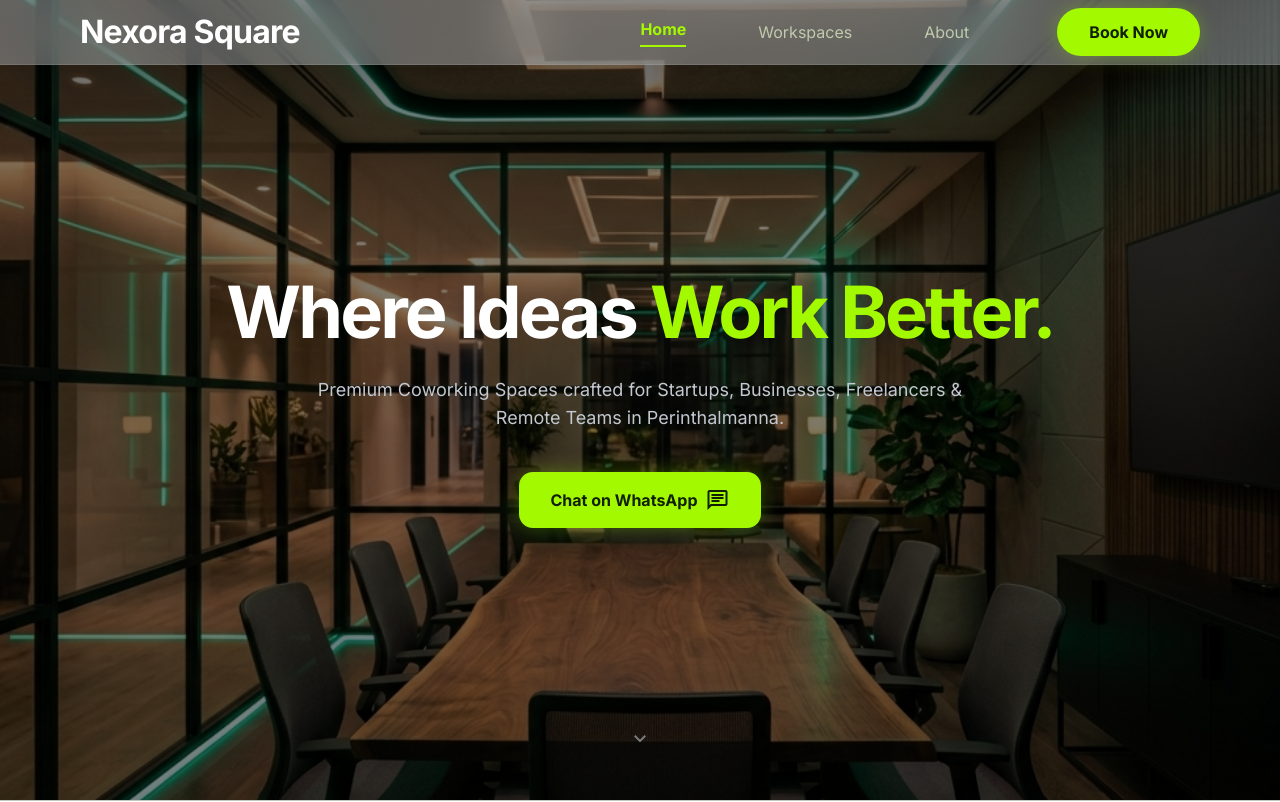
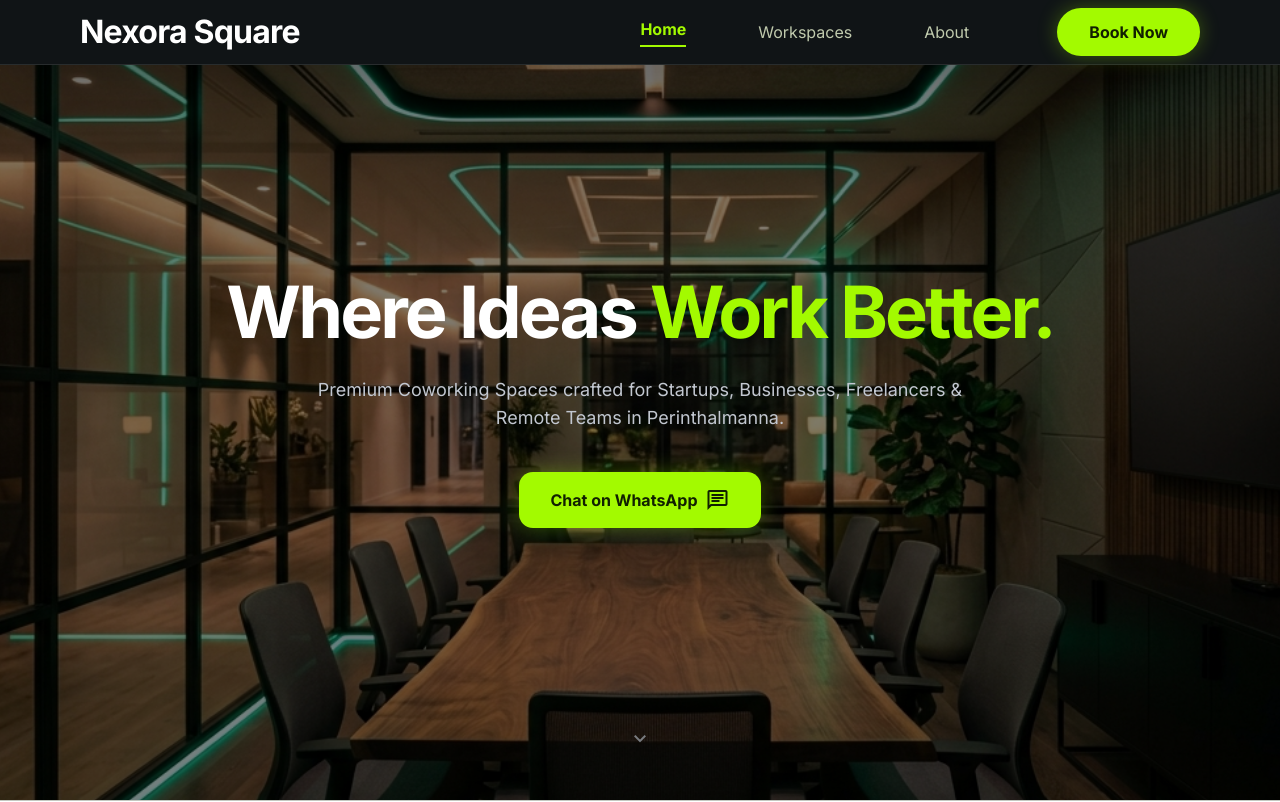
Before and after one commit to nexorasquare/nexora, a Next.js app: page / in a window 1280 px wide. Shown: the top 802 px of the page. Built offline with nearby package versions, Linux system fonts and the light colour scheme.

Commit message:
Change Navbar background to solid black brand color

```diff
--- a/src/components/layout/Navbar.tsx
+++ b/src/components/layout/Navbar.tsx
@@ -25,7 +25,7 @@ export function Navbar() {
   ];
 
   return (
-    <nav className="fixed top-0 w-full bg-secondary/40 backdrop-blur-xl border-b border-white/10 shadow-2xl z-50 transition-all duration-300">
+    <nav className="fixed top-0 w-full bg-background border-b border-white/10 shadow-2xl z-50 transition-all duration-300">
       <div className="flex justify-between items-center w-full px-margin-mobile md:px-margin-desktop py-base max-w-container-max mx-auto relative z-50">
         <Link href="/" onClick={closeMenu} className="font-headline-md text-headline-md font-bold text-primary tracking-tight">
           Nexora Square
```
